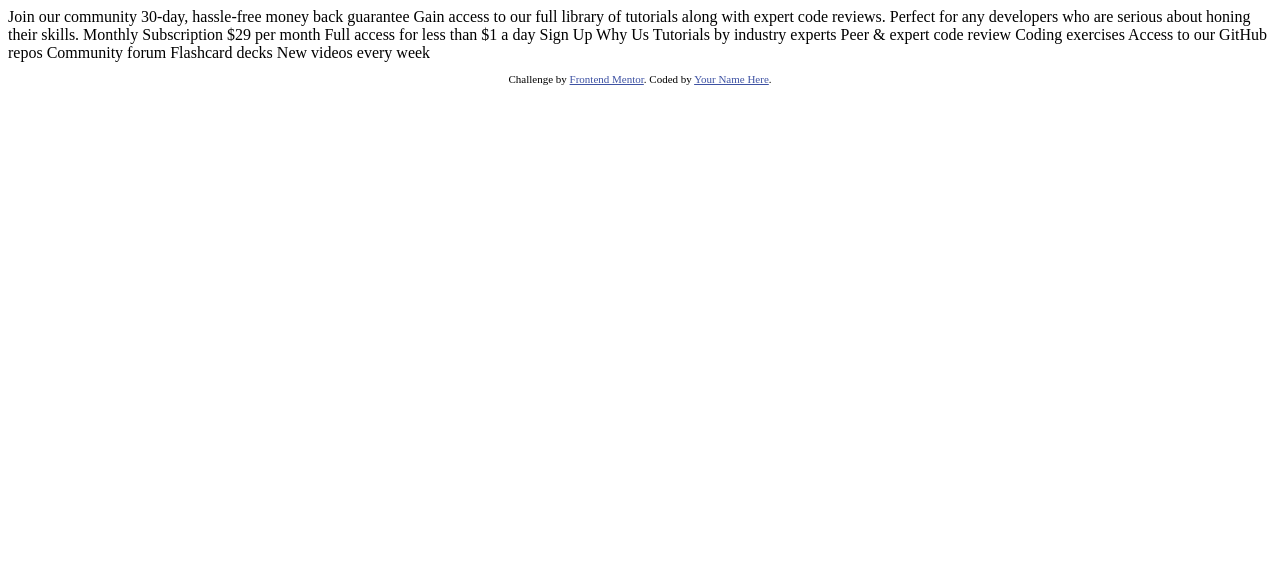
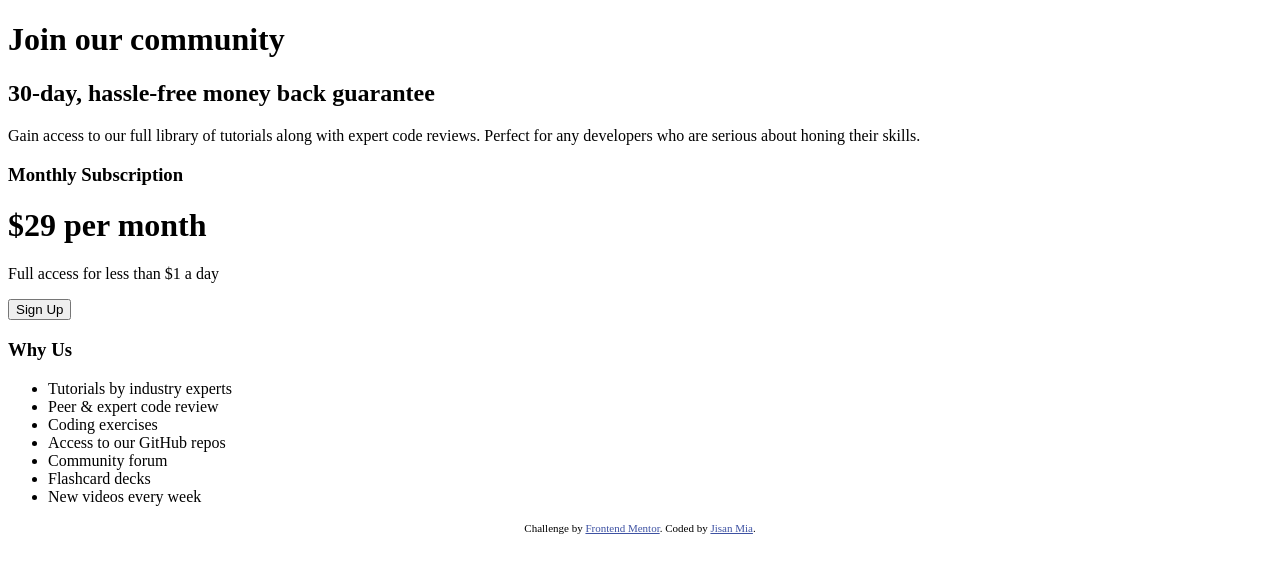
Before and after one commit to Jisan-mia/single-price-grid, a plain HTML site: page index.html in a window 1280 px wide. Drawn offline with Linux system fonts and the light colour scheme.

Commit message:
html structure done

```diff
--- a/index.html
+++ b/index.html
@@ -1,50 +1,114 @@
 <!DOCTYPE html>
 <html lang="en">
+
 <head>
   <meta charset="UTF-8">
-  <meta name="viewport" content="width=device-width, initial-scale=1.0"> <!-- displays site properly based on user's device -->
+  <meta name="viewport" content="width=device-width, initial-scale=1.0">
+  <!-- displays site properly based on user's device -->
 
   <link rel="icon" type="image/png" sizes="32x32" href="./images/favicon-32x32.png">
+  <link rel="stylesheet" href="style.css">
 
   <title>Frontend Mentor | Single Price Grid Component</title>
 
   <!-- Feel free to remove these styles or customise in your own stylesheet 👍 -->
   <style>
-    .attribution { font-size: 11px; text-align: center; }
-    .attribution a { color: hsl(228, 45%, 44%); }
+    .attribution {
+      font-size: 11px;
+      text-align: center;
+    }
+
+    .attribution a {
+      color: hsl(228, 45%, 44%);
+    }
   </style>
 </head>
+
 <body>
+
+
+  <main>
+    <div class="main-container">
+      <div class="top-section">
+        <h1>
           Join our community
+        </h1>
 
+        <h2>
           30-day, hassle-free money back guarantee
+        </h2>
 
+        <p>
           Gain access to our full library of tutorials along with expert code reviews.
           Perfect for any developers who are serious about honing their skills.
+        </p>
+      </div>
 
+
+      <div class="bottom-section">
+        <div class="left">
+          <h3>
             Monthly Subscription
+          </h3>
 
-  &dollar;29 per month
+          <h1 class="price">
+            &dollar;29 <span class="plan-month">per month</span>
+          </h1>
 
+          <p>
             Full access for less than &dollar;1 a day
+          </p>
 
+          <button class="signup-btn">
             Sign Up
+          </button>
 
+        </div>
+
+
+        <div class="right">
+          <h3>
             Why Us
+          </h3>
 
+          <ul>
+            <li>
               Tutorials by industry experts
+            </li>
+            <li>
               Peer &amp; expert code review
+            </li>
+            <li>
               Coding exercises
+            </li>
+            <li>
               Access to our GitHub repos
+            </li>
+            <li>
               Community forum
+            </li>
+            <li>
               Flashcard decks
+            </li>
+            <li>
               New videos every week
+            </li>
+          </ul>
+        </div>
+      </div>
+    </div>
+  </main>
+
+
+
+
 
   <footer>
     <p class="attribution">
       Challenge by <a href="https://www.frontendmentor.io?ref=challenge" target="_blank">Frontend Mentor</a>.
-      Coded by <a href="#">Your Name Here</a>.
+      Coded by <a href="#">Jisan Mia</a>.
     </p>
   </footer>
 </body>
+
 </html>
```
Also changed, not shown: style.css (added). Lines whose indentation alone changed are shown as unchanged.
